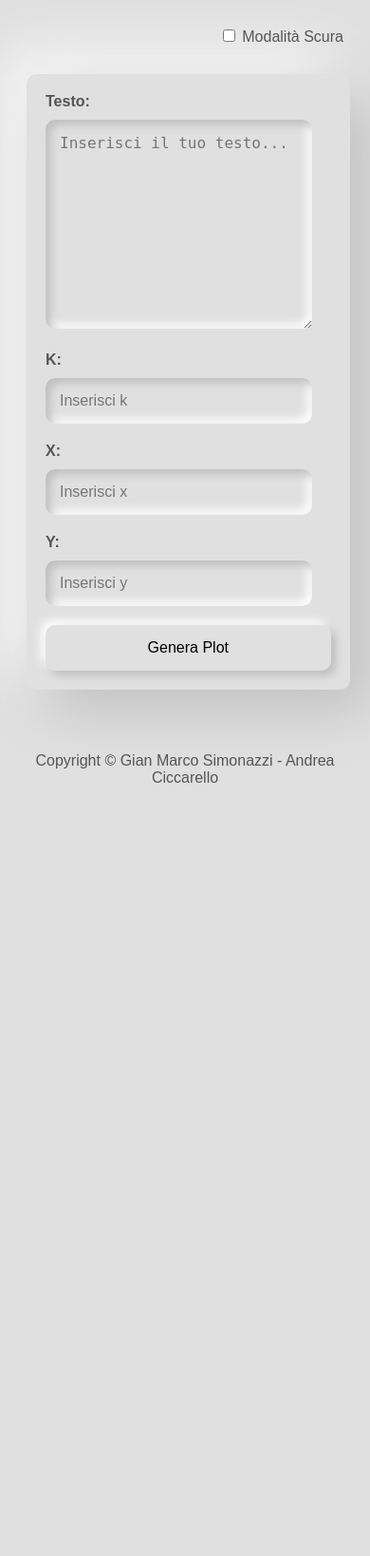
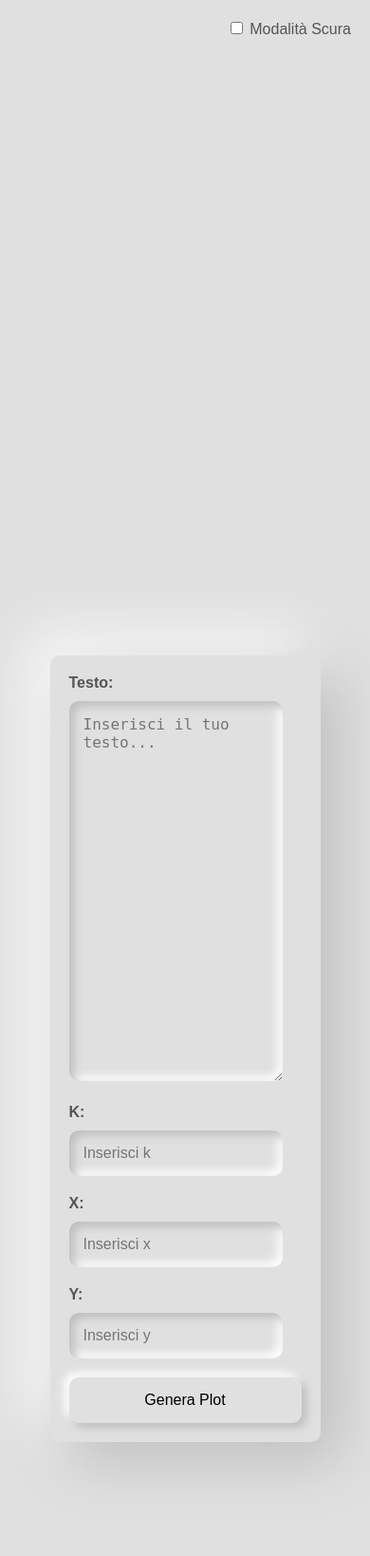
Before and after one commit to giammisimo/minizinc-2dpacking, a Flask app: page / in a window 390 px wide. Shown: the top 1638 px of the page at 95% size. Before the commit the page ends 824 px from the top, so only its background shows below. Run offline with Flask 3, Linux system fonts and the light colour scheme.

Commit message:
miglioramento layout

```diff
--- a/web/src/templates/index.html
+++ b/web/src/templates/index.html
@@ -20,14 +20,34 @@
             background-color: var(--background-color);
             color: var(--text-color);
             padding: 20px;
+            margin: 0;
+        }
+
+        .container {
+            display: flex;
+            flex-direction: row;
+            justify-content: center;
+            align-items: flex-start;
+            gap: 20px;
+            max-width: 1600px;
+            margin: 0 auto;
+        }
+
+        .image-container {
+            flex: 0 1 600px;
+            max-width: 80%;
+        }
+
+        .form-container {
+            flex: 0 1 1000px;
+            max-width: 90%;
         }
 
         form {
-            width: 1000px;
             background-color: var(--form-background);
             padding: 20px;
             border-radius: 10px;
-            max-width: 90%;
+            max-width: 70%;
             margin: auto;
             box-shadow: 20px 20px 60px var(--shadow-dark),
                         -20px -20px 60px var(--shadow-light);
@@ -46,6 +66,10 @@
                         inset -5px -5px 10px var(--shadow-light);
             font-size: 16px;
             box-sizing: border-box;
+        }
+
+        textarea{
+            height: 400px;
         }
 
         button {
@@ -93,6 +117,23 @@
             cursor: pointer;
             font-weight: normal;
         }
+
+        @media (max-width: 1200px) {
+            .container {
+                flex-direction: column;
+                align-items: center;
+            }
+
+            .image-container,
+            .form-container {
+                max-width: 100%;
+                width: 100%;
+            }
+
+            form {
+                width: 100%;
+            }
+        }
     </style>
 </head>
 
@@ -104,22 +145,31 @@
         </label>
     </div>
 
+    <div class="container">
+        <div class="image-container">
             {% if plot_url %}
             <img src="{{ plot_url }}" alt="Generated Plot">
             {% endif %}
+        </div>
 
+        <div class="form-container">
             <form method="POST">
                 <label for="text_content">Testo:</label>
-        <textarea id="text_content" name="text_content" rows="10"
-            placeholder="Inserisci il tuo testo...">{{ text_content }}</textarea>
+                <textarea id="text_content" name="text_content" rows="10" placeholder="Inserisci il tuo testo...">{{ text_content }}</textarea>
+
                 <label for="k">K:</label>
                 <input type="text" id="k" name="k" value="{{ k_value }}" placeholder="Inserisci k">
+
                 <label for="x">X:</label>
                 <input type="text" id="x" name="x" value="{{ x_value }}" placeholder="Inserisci x">
+
                 <label for="y">Y:</label>
                 <input type="text" id="y" name="y" value="{{ y_value }}" placeholder="Inserisci y">
+
                 <button type="submit">Genera Plot</button>
             </form>
+        </div>
+    </div>
 
     <script>
         // Funzioni per gestire i cookie
```
Lines whose indentation alone changed are shown as unchanged.
